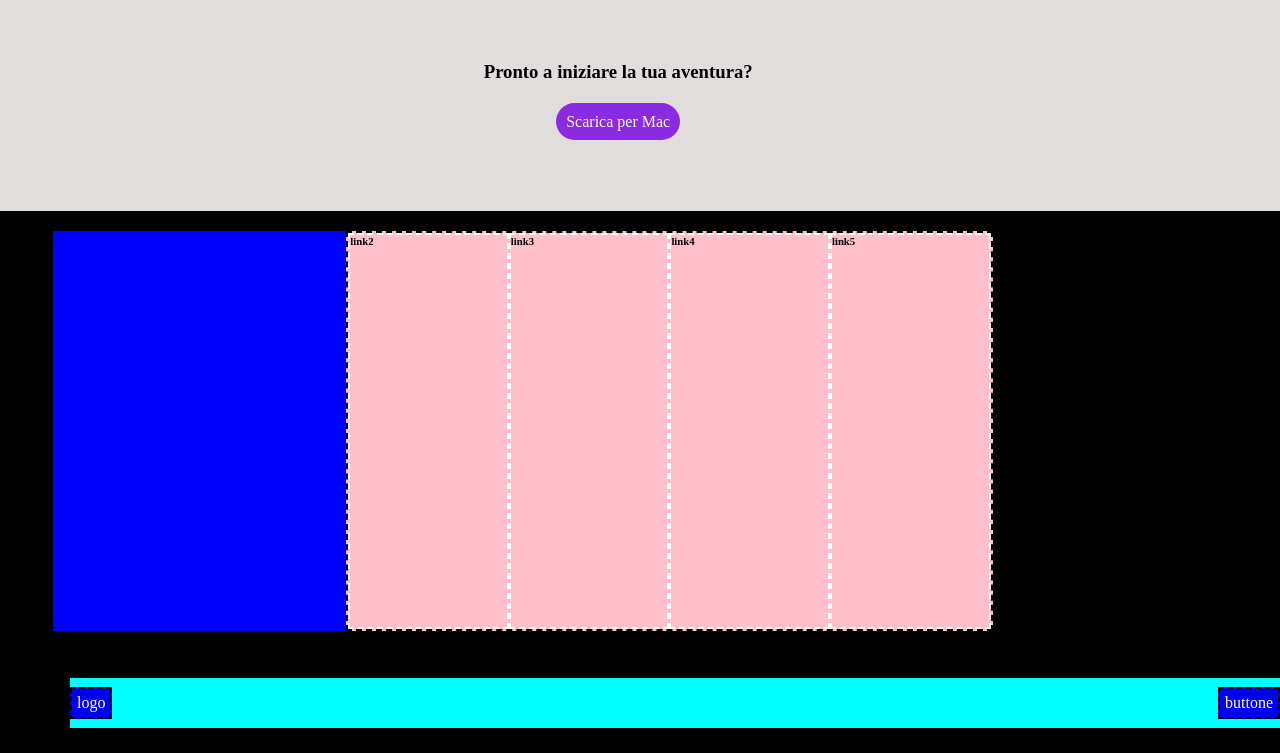
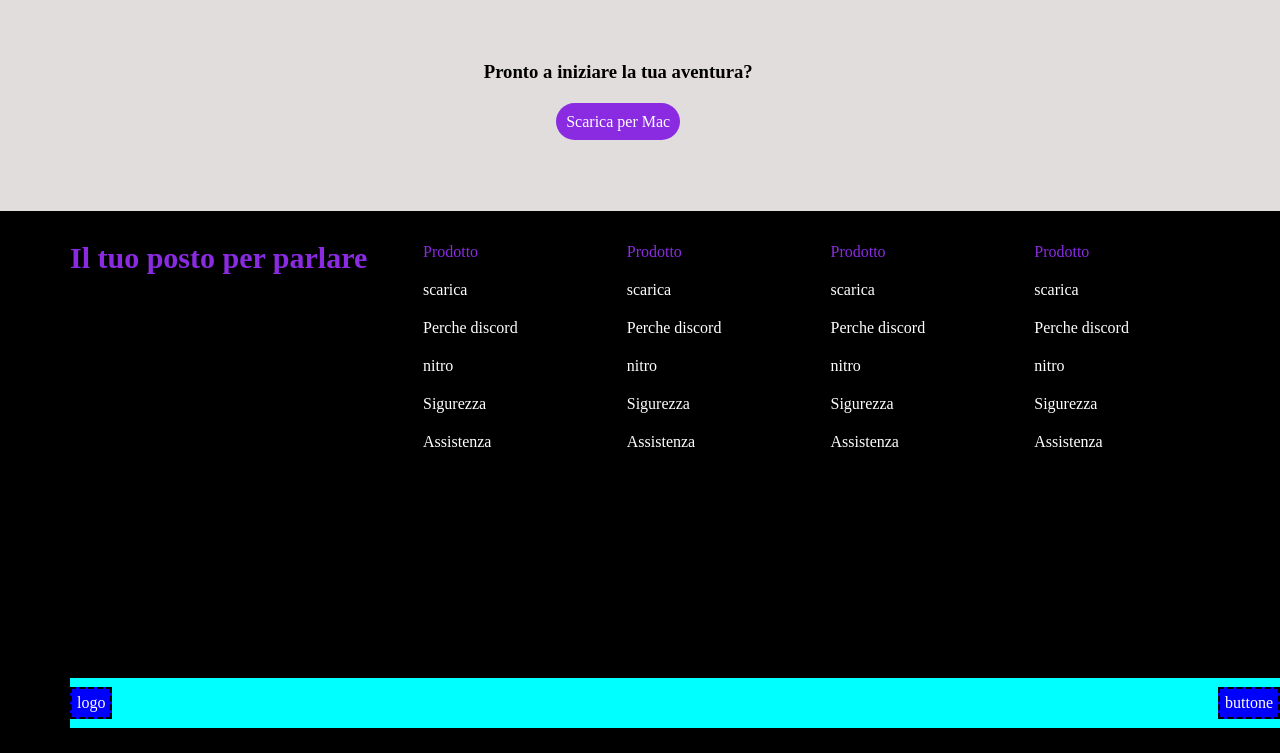
Before and after one commit to adelinashahaj/htmlcss-discord, a plain HTML site: page index.html in a window 1280 px wide. Shown: the part 2649-3402 px from the top of the page. Drawn offline with Linux system fonts and the light colour scheme.

Commit message:
modif-footertop

```diff
--- a/css/style.css
+++ b/css/style.css
@@ -44,21 +44,21 @@ span{
     background-color: black;
     color: white;
 }
-nav{
+.nav-col{
     background-color: rgb(0, 26, 255);
    width: 60%;
    padding: 10px;
 
 }
 
-ul{
+.nav-col ul{
   list-style: none;
   display: flex;
   justify-content: center;
 
 
 }
-li{
+.nav-col li{
     padding: 0px 15px;
 }
 
@@ -194,33 +194,53 @@ footer{
 }
 .footer-list1{
     height: 400px;
-    background-color: blue;
-    width: 25%;
+
+    width: 30%;
+
+
 
 
 }
+.col1-color{
+    color: blueviolet;
+    padding: 10px 15px;
+    font-size: 30px;
+}
 .footer-list2{
-    width: 55%;
-    background-color: pink;
+    width: 70%;
+
     height: 400px;
     border: dashed 2px;
     display: flex;
 
 }
+
 .col1{
-    border: dashed 2px white;
+
     display: flex;
-    width: 75%;
+    width: 70%;
     max-width: calc(100% / 4);
 
 }
+.ft-nav li{
+   padding: 10px 15px;
+   color: white;
+   list-style: none;
+
+}
+.ft-nav .colorlist{
+    color: blueviolet;
+}
+
 .footer-top{
-    background-color: black;
+
     padding-top: 20px;
     padding-bottom: 20px;
-    max-width: 1175px;
+    max-width: 1170px;
     margin: auto;
     display: flex;
+
+
 }
 .footer-bottom{
     background-color: black;
--- a/index.html
+++ b/index.html
@@ -15,7 +15,7 @@
                 <img src="img/logo.svg" alt="">
 
             </div>
-            <nav class="col">
+            <nav class="nav-col">
                 <ul>
                     <li> <a href="#">Scarica</a> </li>
                     <li><a href="#">Perche Discord</a> </li>
@@ -127,21 +127,72 @@
 
             <div class="footer-list1 col1-blue">
                 <div>
-                    <h6 class="col1-color"></h6>
+                    <h6 class="col1-color">
+                        Il tuo posto per parlare
+
+                    </h6>
                 </div>
             </div>
             <div class="footer-list2 col2-pink">
                 <div class="col1">
-                    <h6 >link2</h6>
+                    <section class="ft-list">
+                        <nav class="ft-nav">
+                            <ul>
+                                <li class="colorlist">Prodotto</li>
+                                <li>scarica</li>
+                                <li>Perche discord</li>
+                                <li>nitro</li>
+                                <li>Sigurezza</li>
+                                <li>Assistenza</li>
+                            </ul>
+                        </nav>
+                    </section>
+
                 </div>
                 <div class="col1">
-                    <h6>link3</h6>
+                    <section class="ft-list">
+                        <nav class="ft-nav">
+                            <ul>
+                                <li class="colorlist">Prodotto</li>
+                                <li>scarica</li>
+                                <li>Perche discord</li>
+                                <li>nitro</li>
+                                <li>Sigurezza</li>
+                                <li>Assistenza</li>
+                            </ul>
+                        </nav>
+                    </section>
+
+
+
                 </div>
                 <div class="col1">
-                    <h6>link4</h6>
+                    <section class="ft-list">
+                        <nav class="ft-nav">
+                            <ul>
+                                <li class="colorlist">Prodotto</li>
+                                <li>scarica</li>
+                                <li>Perche discord</li>
+                                <li>nitro</li>
+                                <li>Sigurezza</li>
+                                <li>Assistenza</li>
+                            </ul>
+                        </nav>
+                    </section>
                 </div>
                 <div class="col1">
-                    <h6>link5</h6>
+                    <section class="ft-list">
+                        <nav class="ft-nav">
+                            <ul>
+                                <li class="colorlist">Prodotto</li>
+                                <li>scarica</li>
+                                <li>Perche discord</li>
+                                <li>nitro</li>
+                                <li>Sigurezza</li>
+                                <li>Assistenza</li>
+                            </ul>
+                        </nav>
+                    </section>
                 </div>
             </div>
 
```
